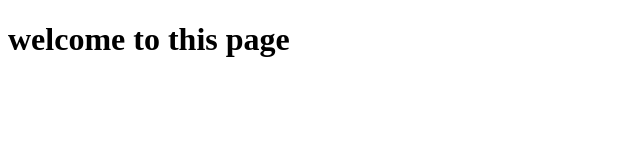
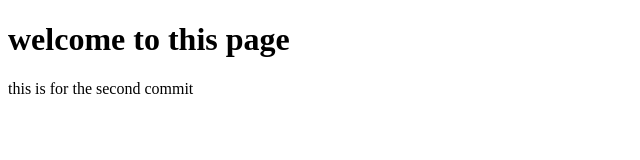
Before and after one commit to Shashankkafle/coursera-test, a plain HTML site: page site/index.html in a window 1280 px wide. Shown: the whole page, without its empty margins (0-640 px from the left). Drawn offline with Linux system fonts and the light colour scheme.

Commit message:
the second commit

```diff
--- a/site/index.html
+++ b/site/index.html
@@ -7,5 +7,6 @@
     </head>
     <body>
       <h1>welcome to this page</h1>
+      this is for the second commit
     </body>
 </html>
```
